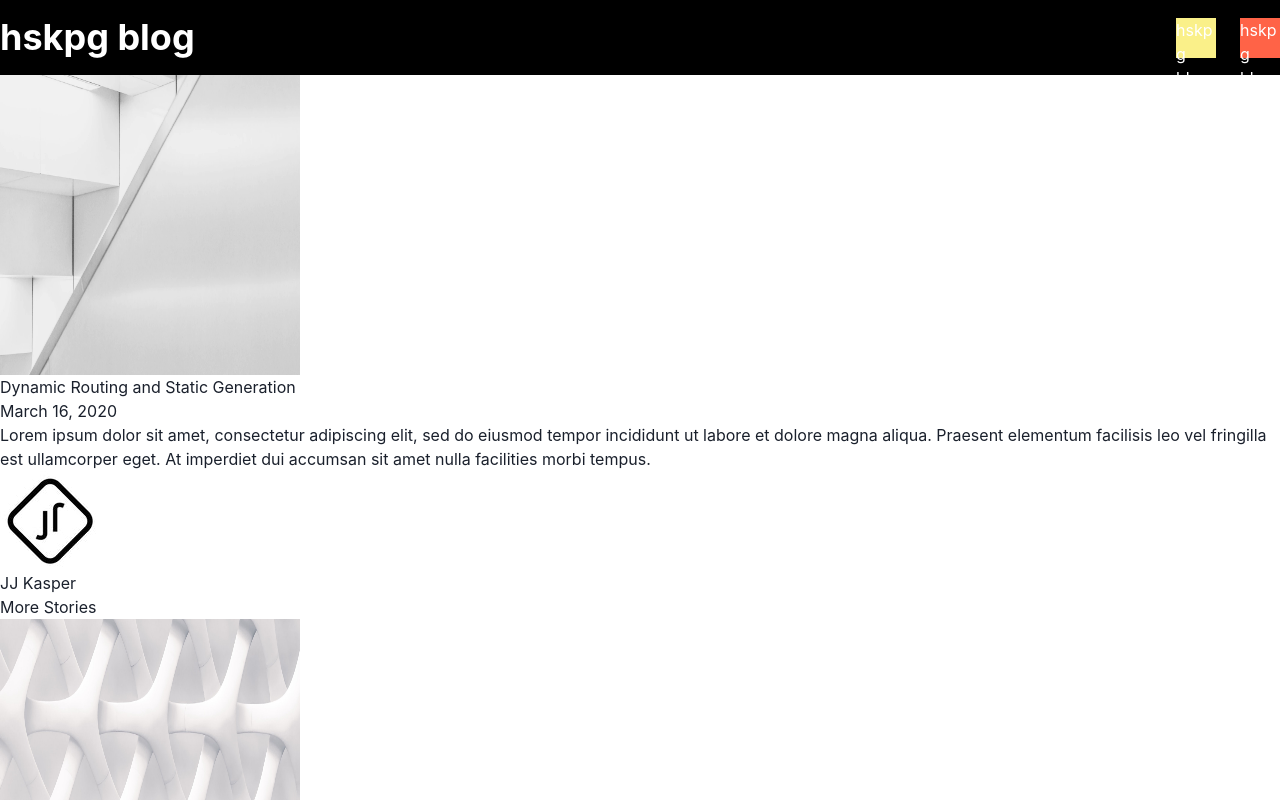
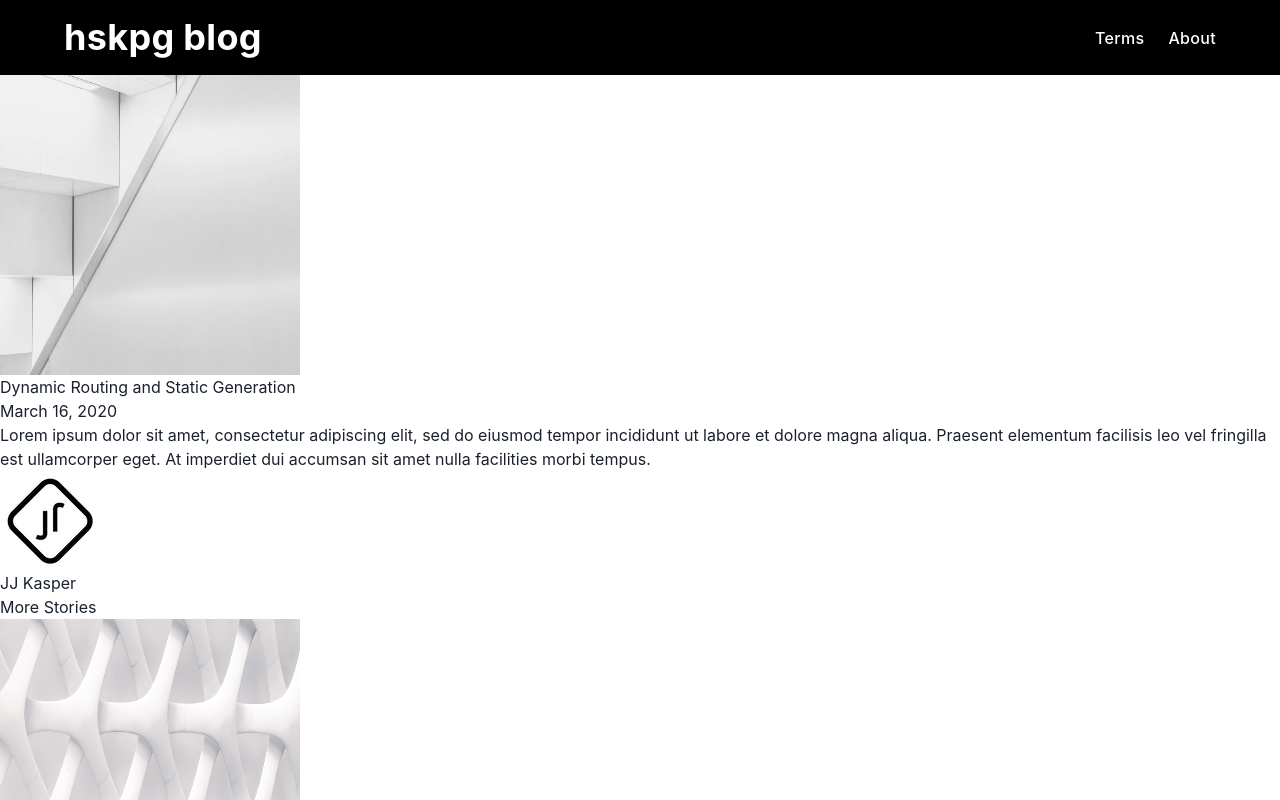
Before and after one commit to ShuntaH/next-ts-blog-template, a Next.js app: page / in a window 1280 px wide. Shown: the top 800 px of the page. Built offline with nearby package versions, Linux system fonts and the light colour scheme.

Commit message:
UPDATE: crated header tsx

```diff
--- a/components/header.tsx
+++ b/components/header.tsx
@@ -1,27 +1,25 @@
-import { Box, Flex, Heading, HStack, Link } from '@chakra-ui/react'
+import { Container, Flex, Heading, HStack, Link } from '@chakra-ui/react'
 
 const Header = () => {
   return (
-    <Flex w={'100%'} py={4} bgColor={'black'} color={"white"} justifyContent={'space-between'}>
+    <Container w={'100%'} bgColor={'black'} color={"white"} letterSpacing={'0.02em'}>
+      <Flex w={'100%'} maxWidth={'1200px'} marginInline={"auto"} py={4} px={6} justifyContent={'space-between'}>
         <Heading as='h1' size='xl' noOfLines={1}>
-        <Link href='/' textDecoration={'none'}>
+          <Link href='/'>
             hskpg blog
           </Link>
         </Heading>
 
         <HStack spacing='24px'>
-        <Box w='40px' h='40px' bg='yellow.200'>
-          <Link href='/' textDecoration={'none'}>
-            hskpg blog
+          <Link href='/terms' fontWeight={'medium'}>
+            Terms
           </Link>
-        </Box>
-        <Box w='40px' h='40px' bg='tomato'>
-          <Link href='/' textDecoration={'none'}>
-            hskpg blog
+          <Link href='/about' fontWeight={'medium'}>
+            About
           </Link>
-        </Box>
         </HStack>
       </Flex>
+    </Container>
   );
 }
 
--- /dev/null
+++ b/theme/components/navigation.ts
@@ -0,0 +1,36 @@
+import { ComponentStyleConfig, defineStyleConfig } from "@chakra-ui/react";
+
+export const Link: ComponentStyleConfig = defineStyleConfig({
+  // 1. We can update the base styles
+  baseStyle: {
+    _hover: {
+      textDecoration: 'none',
+      color: 'gray.100',
+      // textShadow: '#CBD5E0 1px 0 1px;'
+    }
+  },
+  // 2. We can add a new button size or extend existing
+  sizes: {},
+  // 3. We can add a new visual variant
+  variants: {
+    // 'with-shadow': {
+    //   bg: 'red.400',
+    //   boxShadow: '0 0 2px 2px #efdfde',
+    // },
+    // // 4. We can override existing variants
+    // solid: (props: StyleFunctionProps) => ({
+    //   bg: props.colorMode === 'dark' ? 'red.300' : 'red.500',
+    // }),
+    // // 5. We can add responsive variants
+    // sm: {
+    //   bg: 'teal.500',
+    //   fontSize: 'md',
+    // },
+  },
+  // 6. We can overwrite defaultProps
+  defaultProps: {
+    // size: 'lg', // default is md
+    // variant: 'sm', // default is solid
+    // colorScheme: 'green', // default is gray
+  },
+})
--- a/theme/index.ts
+++ b/theme/index.ts
@@ -8,13 +8,15 @@ import { extendTheme } from '@chakra-ui/react'
 // import borders from './foundations/borders'
 // Component style overrides
 import { Container } from './components/layout'
+import { Link } from './components/navigation'
 
 const overrides = {
   // styles,
   // Other foundational style overrides go here
   components: {
     // Other components go here
-    Container
+    Container,
+    Link
 
   },
 }
```
Lines whose indentation alone changed are shown as unchanged.
